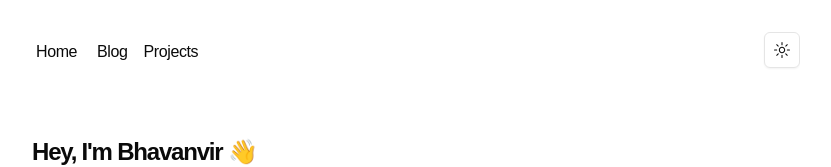
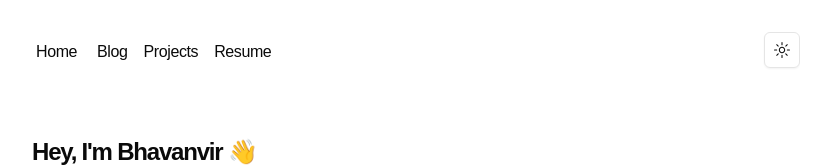
Before and after one commit to bhavanvir/portfolio-site, a Next.js app in the folder portfolio-site/: page / in a window 1280 px wide. Shown: the top 167 px of the page, without its empty margins (224-1055 px from the left). Built offline with nearby package versions, Linux system fonts and the light colour scheme.

Commit message:
Add navbar section to navbar

```diff
--- a/portfolio-site/components/navbar.tsx
+++ b/portfolio-site/components/navbar.tsx
@@ -10,6 +10,9 @@ const navItems = {
   },
   "/projects": {
     name: "Projects",
+  },
+  "/resume": {
+    name: "Resume",
   },
 };
 
```
